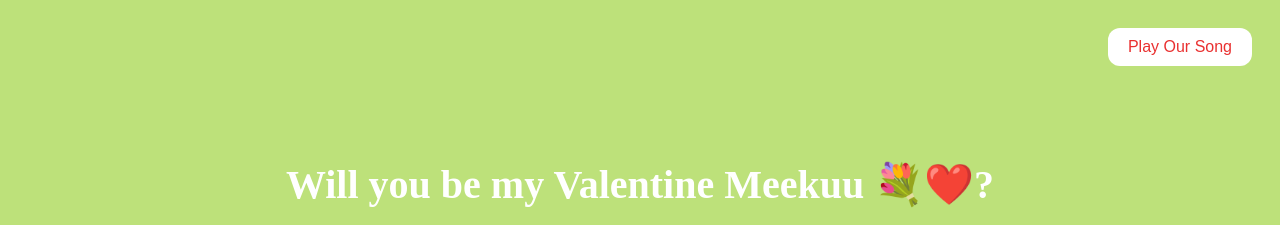
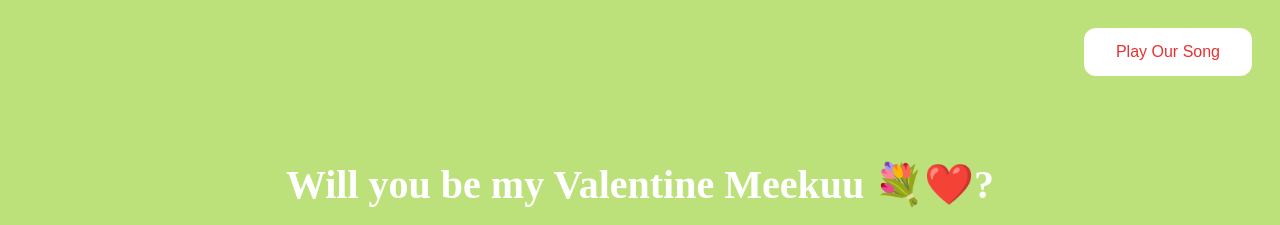
Before and after one commit to teeku-badmos/V.a.l.e.n.t.i.n.e, a plain HTML site: page index.html in a window 1280 px wide. Shown: the top 225 px of the page. Drawn offline with Linux system fonts and the light colour scheme.

Commit message:
Update styles.css

```diff
--- a/styles.css
+++ b/styles.css
@@ -63,12 +63,14 @@ body {
     right: 20px;
     background-color: #ffffff;
     color: rgb(233, 48, 48);
-    padding: 10px 20px;
+    padding: 15px 32px;
     font-size: 16px;
-    cursor: pointer;
     border: none;
     border-radius: 12px;
+    cursor: pointer;
+    transition: background-color 0.3s ease;
 }
+
 
 @media only screen and (max-width: 320px) and (max-height: 568px) {
     body {
```
